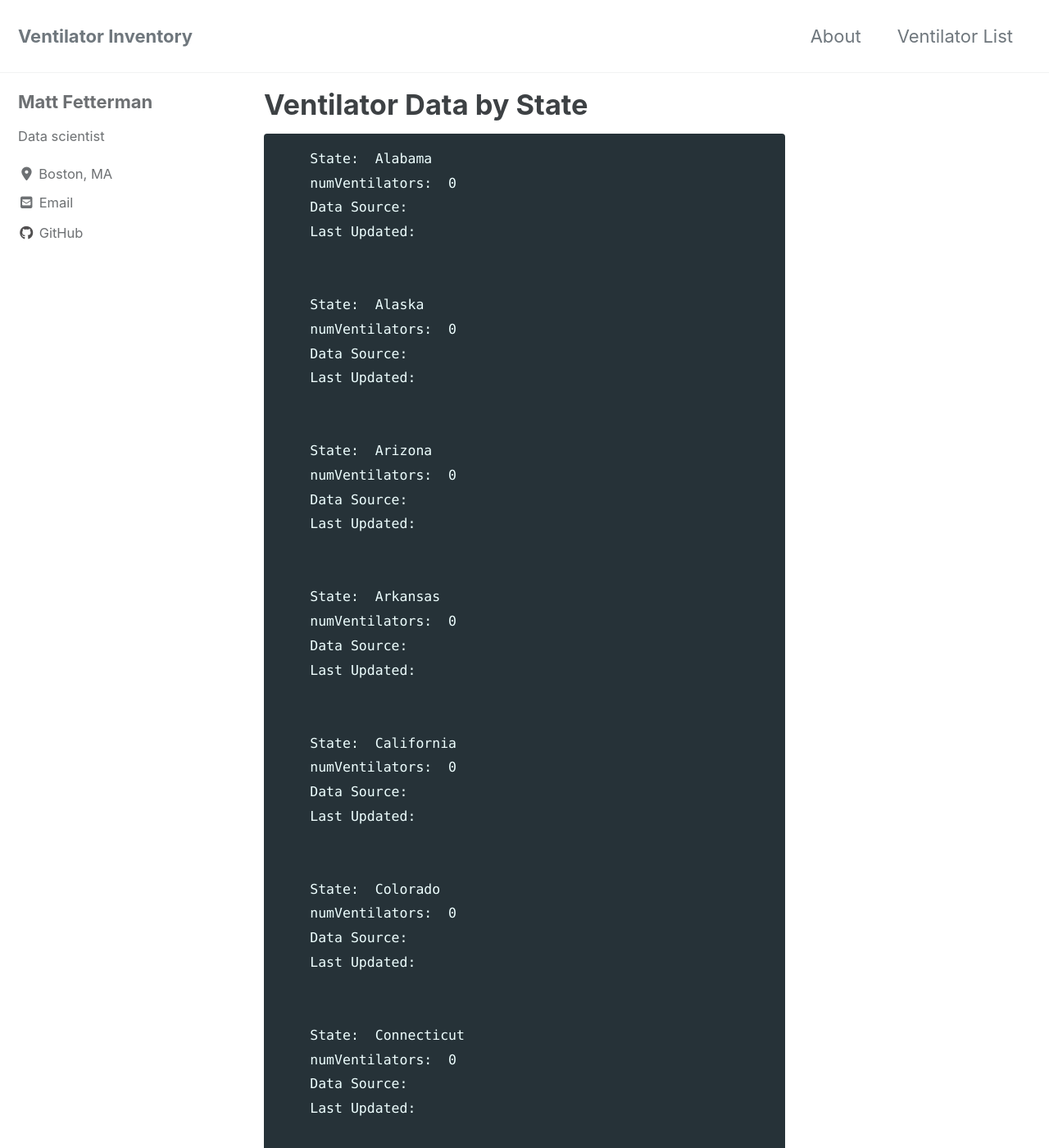
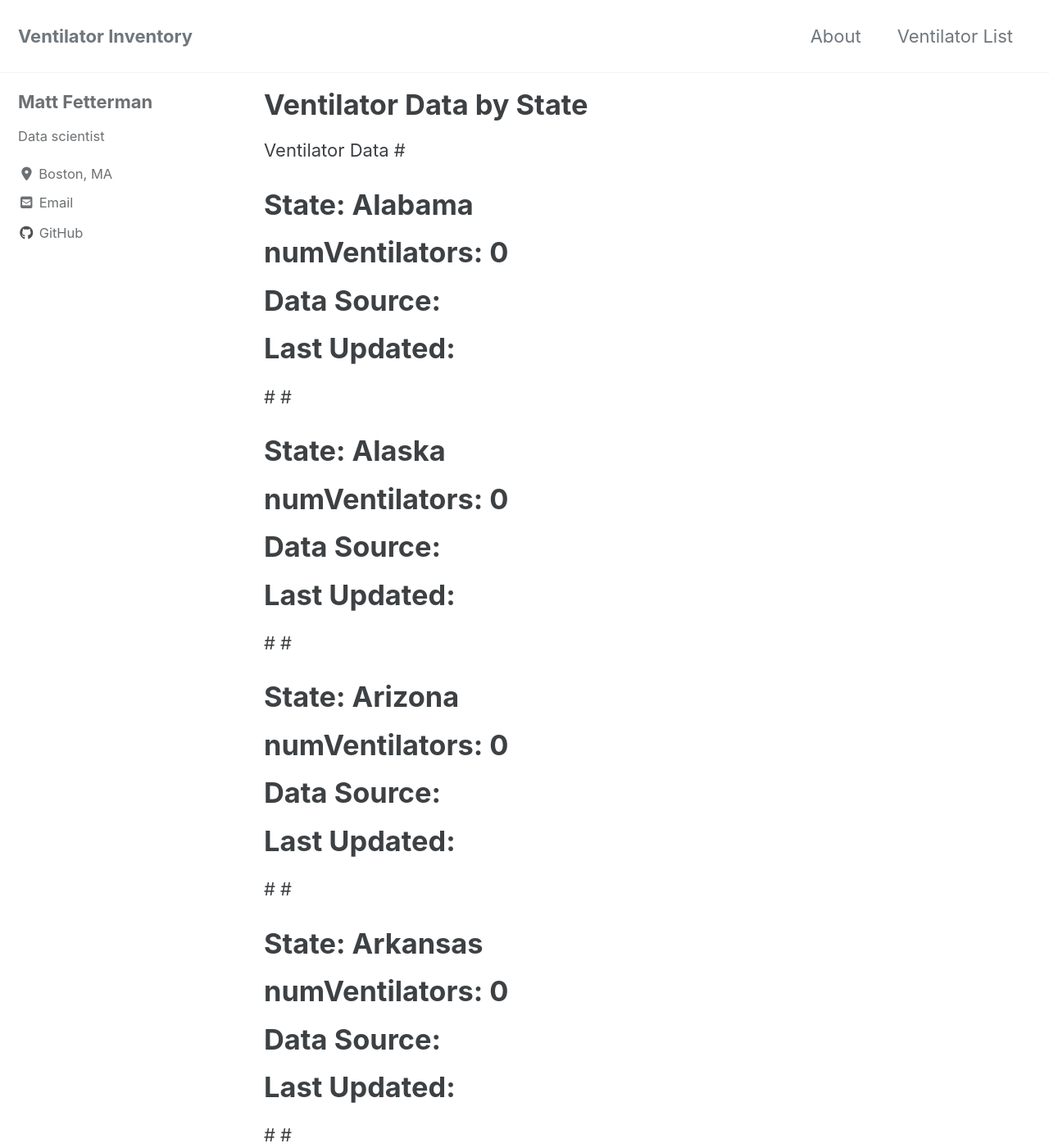
Before and after one commit to mattinjersey/VentInventory, a Jekyll site: the page built from _pages/VentilatorList.md, in a window 1280 px wide and 1400 px high. Shown: the whole window at 82% size. Built offline with Jekyll 4.4.1, drawn with Linux system fonts in a browser that asks for light colours; cached includes are drawn as plain includes; nearby versions of some CDN libraries; some of the changed text lies outside the part shown.

Commit message:
Update VentilatorList.md

```diff
--- a/_pages/VentilatorList.md
+++ b/_pages/VentilatorList.md
@@ -5,10 +5,11 @@ title: "Ventilator Data by State"
 author_profile: true
 ---
 
-  {% for block in site.data.VentilatorList_ByState.VentList %}
-        State:  {{ block.state }}
-        numVentilators:  {{ block.numVentilators }}
-        Data Source:  {{ block.source }}
-        Last Updated:  {{ block.lastUpdated }}
-
-  {% endfor %}
+Ventilator Data
+#  {% for block in site.data.VentilatorList_ByState.VentList %}
+#        State:  {{ block.state }}
+#        numVentilators:  {{ block.numVentilators }}
+#        Data Source:  {{ block.source }}
+#        Last Updated:  {{ block.lastUpdated }}
+#
+#  {% endfor %}
```
